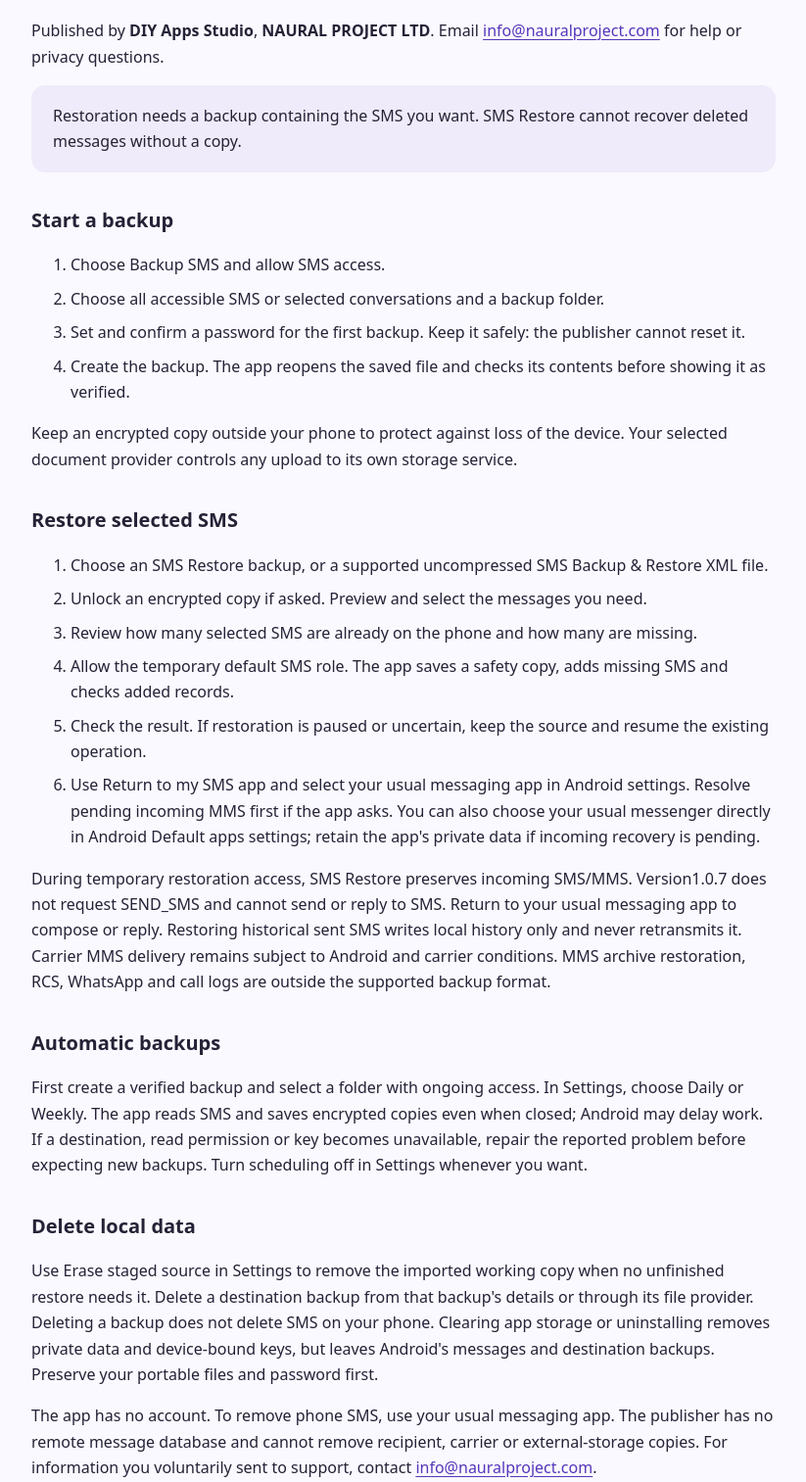
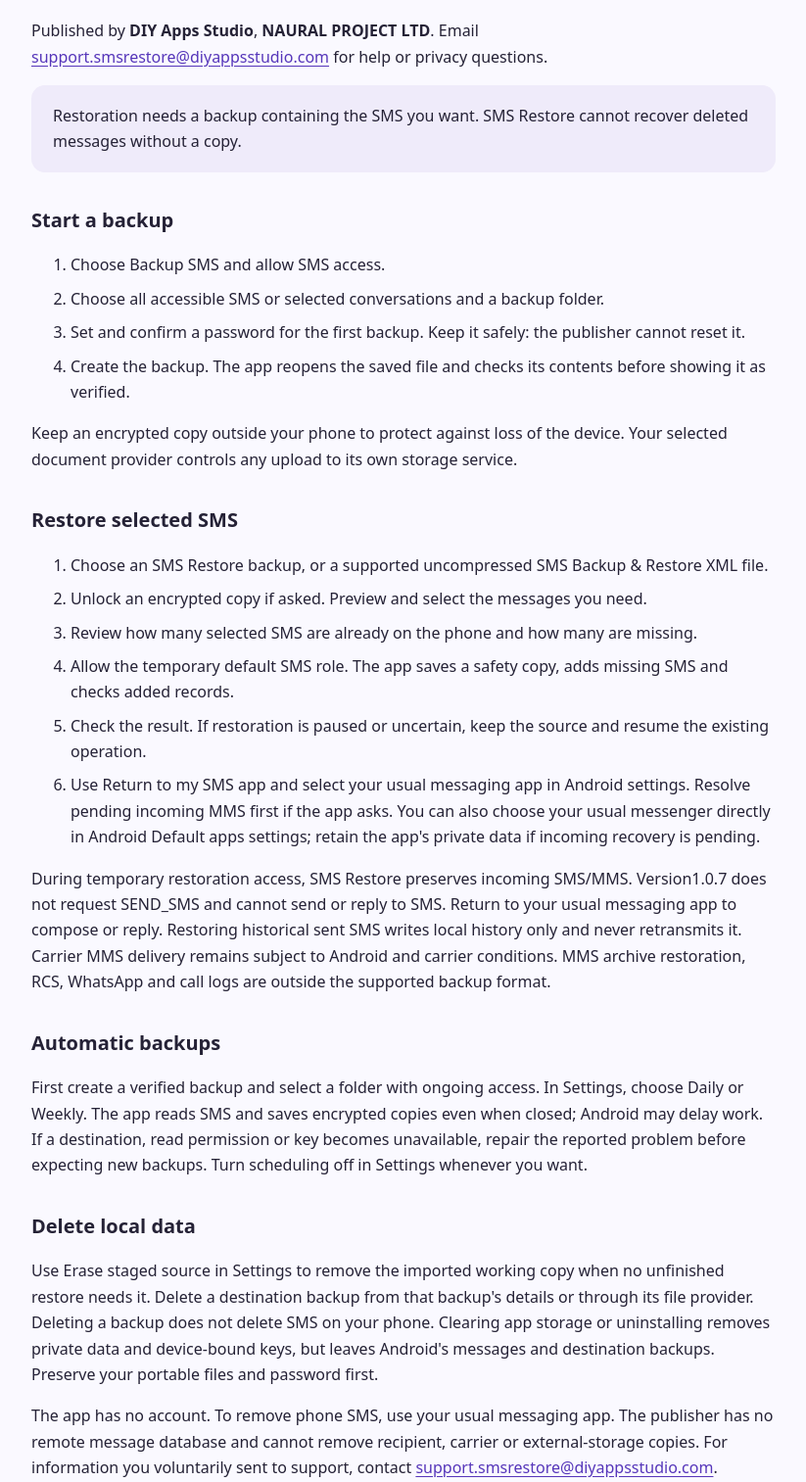
Before and after one commit to diyappstudio/privacy-policies, a plain HTML site: page sms-restore-support.html in a window 1280 px wide. Shown: the part 107-1620 px from the top of the page at 98% size, without its empty margins (228-1051 px from the left). Drawn offline with Linux system fonts and the light colour scheme.

Commit message:
Update SMS Restore support contact to support group address

```diff
--- a/sms-restore-support.html
+++ b/sms-restore-support.html
@@ -8,7 +8,7 @@
 </head>
 <body><main>
   <h1>SMS Restore Support</h1>
-  <p>Published by <strong>DIY Apps Studio</strong>, <strong>NAURAL PROJECT LTD</strong>. Email <a href="mailto:info@nauralproject.com">info@nauralproject.com</a> for help or privacy questions.</p>
+  <p>Published by <strong>DIY Apps Studio</strong>, <strong>NAURAL PROJECT LTD</strong>. Email <a href="mailto:support.smsrestore@diyappsstudio.com">support.smsrestore@diyappsstudio.com</a> for help or privacy questions.</p>
   <p class="note">Restoration needs a backup containing the SMS you want. SMS Restore cannot recover deleted messages without a copy.</p>
   <h2>Start a backup</h2>
   <ol><li>Choose Backup SMS and allow SMS access.</li><li>Choose all accessible SMS or selected conversations and a backup folder.</li><li>Set and confirm a password for the first backup. Keep it safely: the publisher cannot reset it.</li><li>Create the backup. The app reopens the saved file and checks its contents before showing it as verified.</li></ol>
@@ -20,7 +20,7 @@
   <p>First create a verified backup and select a folder with ongoing access. In Settings, choose Daily or Weekly. The app reads SMS and saves encrypted copies even when closed; Android may delay work. If a destination, read permission or key becomes unavailable, repair the reported problem before expecting new backups. Turn scheduling off in Settings whenever you want.</p>
   <h2>Delete local data</h2>
   <p>Use Erase staged source in Settings to remove the imported working copy when no unfinished restore needs it. Delete a destination backup from that backup's details or through its file provider. Deleting a backup does not delete SMS on your phone. Clearing app storage or uninstalling removes private data and device-bound keys, but leaves Android's messages and destination backups. Preserve your portable files and password first.</p>
-  <p>The app has no account. To remove phone SMS, use your usual messaging app. The publisher has no remote message database and cannot remove recipient, carrier or external-storage copies. For information you voluntarily sent to support, contact <a href="mailto:info@nauralproject.com">info@nauralproject.com</a>.</p>
+  <p>The app has no account. To remove phone SMS, use your usual messaging app. The publisher has no remote message database and cannot remove recipient, carrier or external-storage copies. For information you voluntarily sent to support, contact <a href="mailto:support.smsrestore@diyappsstudio.com">support.smsrestore@diyappsstudio.com</a>.</p>
   <h2>Send a useful support request</h2>
   <p>Describe the step that failed, your phone model, Android version and SMS Restore version. You can export the content-free diagnostic report from Settings and choose whether to attach it. Do not include message text, phone numbers, passwords, real backup files or screenshots containing private messages.</p>
   <p>The privacy policy is available from SMS Restore's Privacy policy action. Publisher website: <a href="https://nauralproject.com/">nauralproject.com</a>.</p>
```
